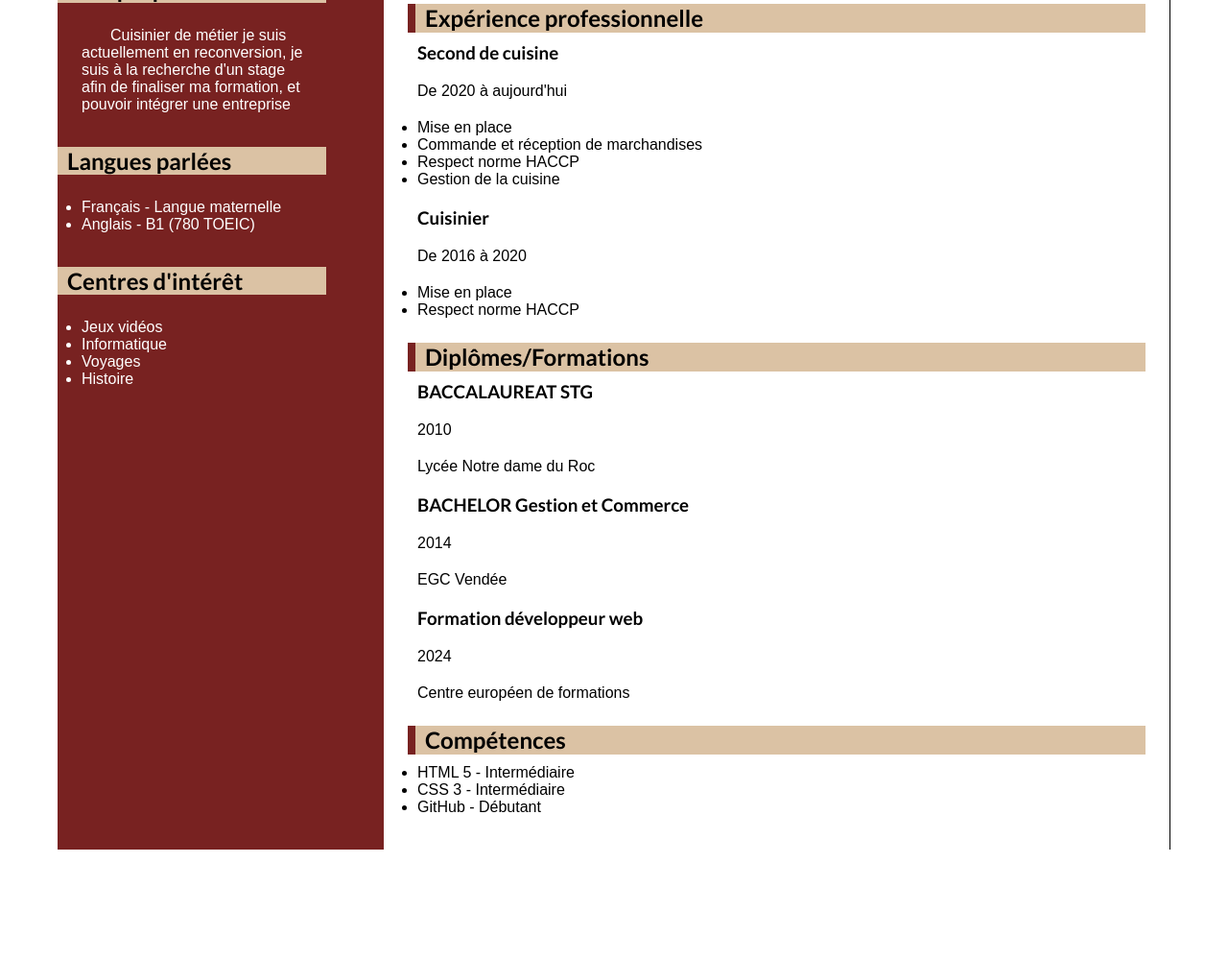
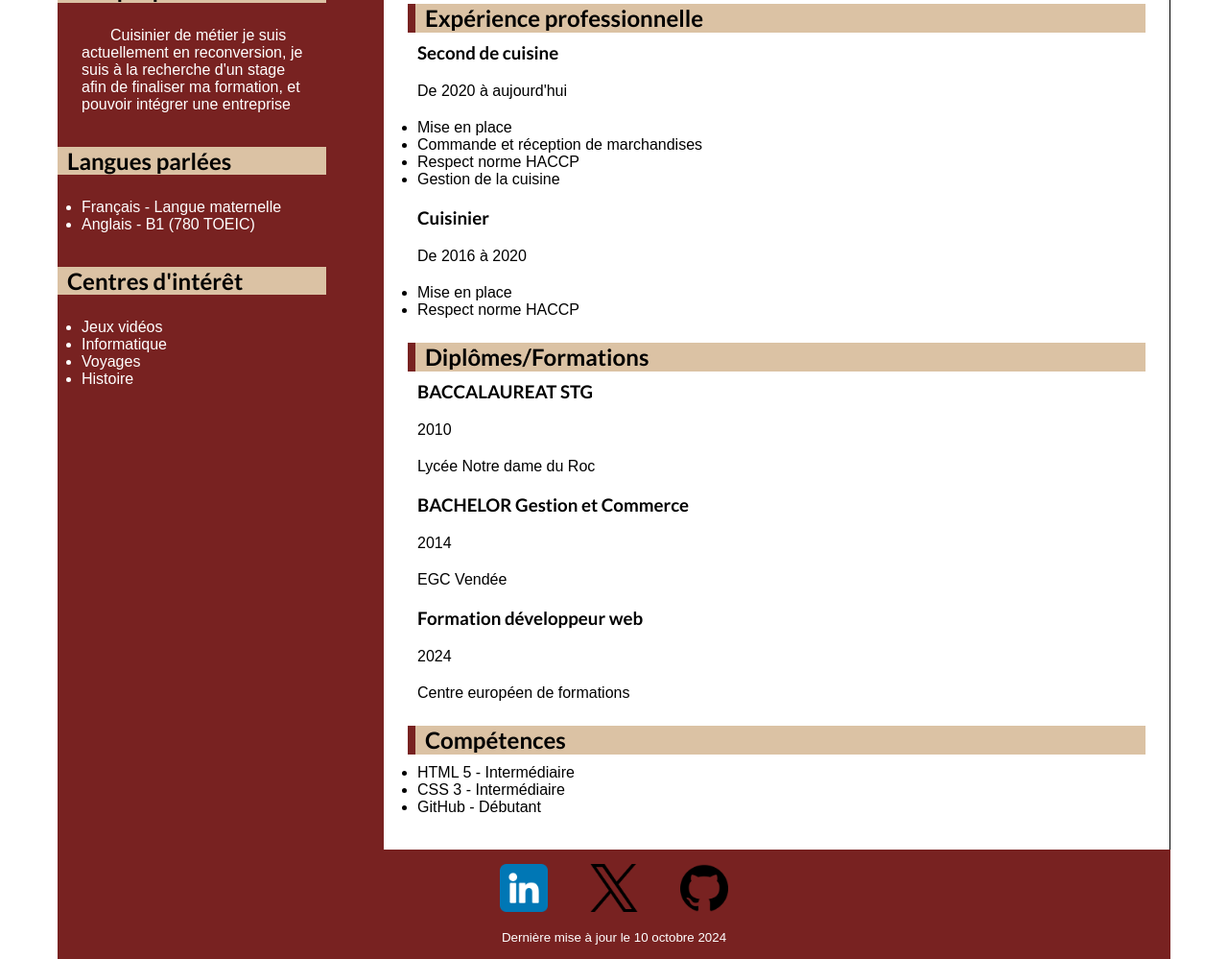
Before and after one commit to MathP-dev/Devoir-CV-HTML-CSS, a plain HTML site: page index.html in a window 1280 px wide. Shown: the part 464-1463 px from the top of the page at 96% size. Before the commit the page ends 1349 px from the top, so only its background shows below. Drawn offline with Linux system fonts and the light colour scheme.

Commit message:
ajout du footer

```diff
--- a/assets/CSS/style.css
+++ b/assets/CSS/style.css
@@ -137,12 +137,32 @@ main{
     background-color: #782221;
 }
 
-.content h3,
-.content p,
-.content ul {
+.content h3,.content p,.content ul {
     padding: 10px;
 }
 
 section.hover-bar:hover{
     border-right:10px solid #782221;
 }
+
+footer{
+    display: flex;
+    flex-direction: column;
+    background-color: #782221;
+    color: white;
+    justify-content: center;
+    align-items: center;
+    width: 100%;
+    padding: 15px;
+    gap: 15px;
+}
+
+.logo img {
+    height: 50px;
+    margin-left: 20px;
+    margin-right: 20px;
+}
+
+.logo:hover{
+    opacity: 0.6;
+}
--- a/index.html
+++ b/index.html
@@ -116,6 +116,18 @@
     </div>
 
 </main>
-
+<footer>
+    <div class="social_media">
+        <a class="logo" href="https://fr.linkedin.com/" target="_blank"><img
+                src="./CreerUnCVDossierImagesDevoir/social_media_icons/linkedin.png" alt="logo linkedin"></a>
+        <a class="logo" href="https://twitter.com/Mathieu_Paquier" target="_blank"><img src="./CreerUnCVDossierImagesDevoir/social_media_icons/twitter.png"
+                                                                                   alt="logo twitter"></a>
+        <a class="logo" href="https://github.com/MathP-dev" target="_blank"><img src="./CreerUnCVDossierImagesDevoir/social_media_icons/github.png"
+                                                                                   alt="logo GitHub"></a>
+    </div>
+    <small>Dernière mise à jour le
+        <time datetime="2024-10-10">10 octobre 2024</time>
+    </small>
+</footer>
 </body>
 </html>
```
Also changed, not shown: CreerUnCVDossierImagesDevoir/social_media_icons/twitter.png (added).
